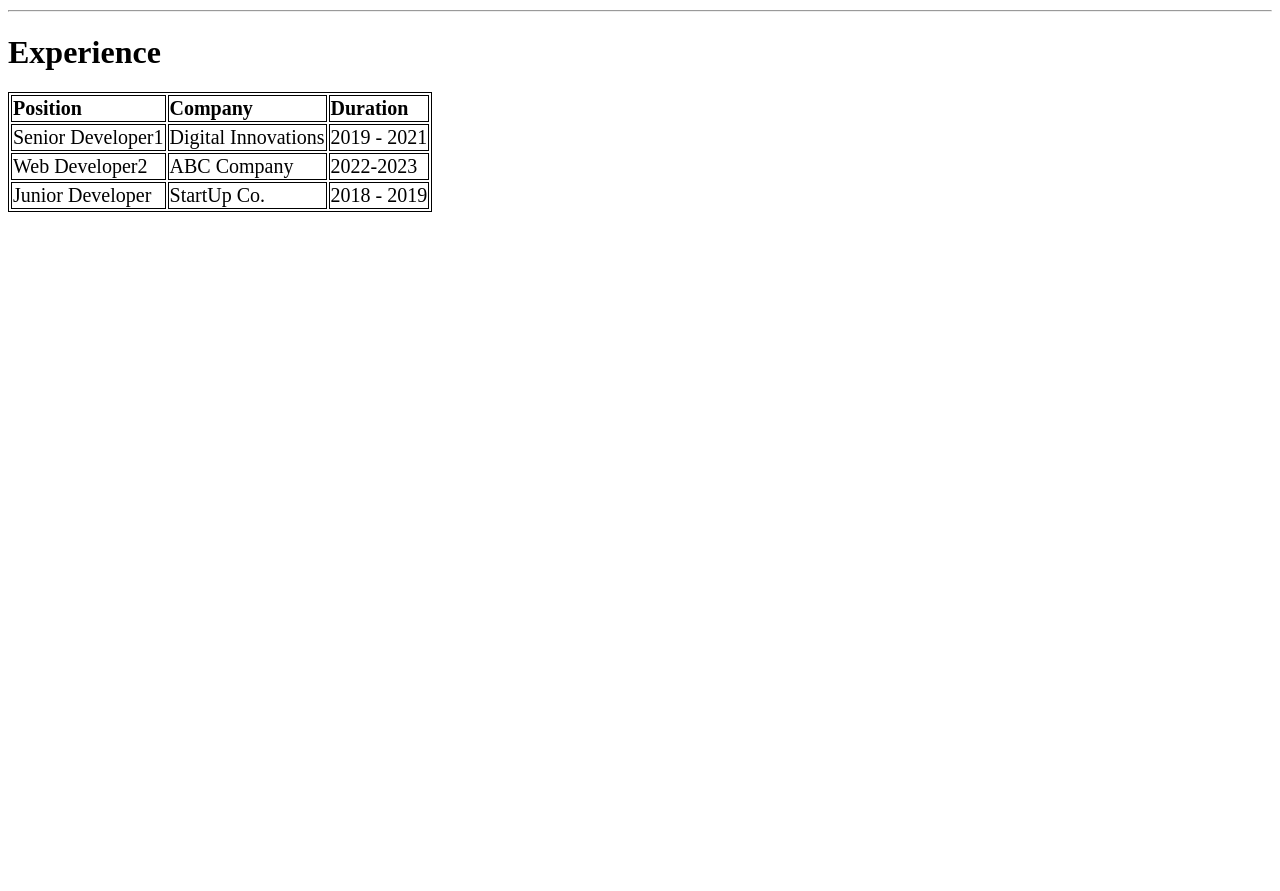
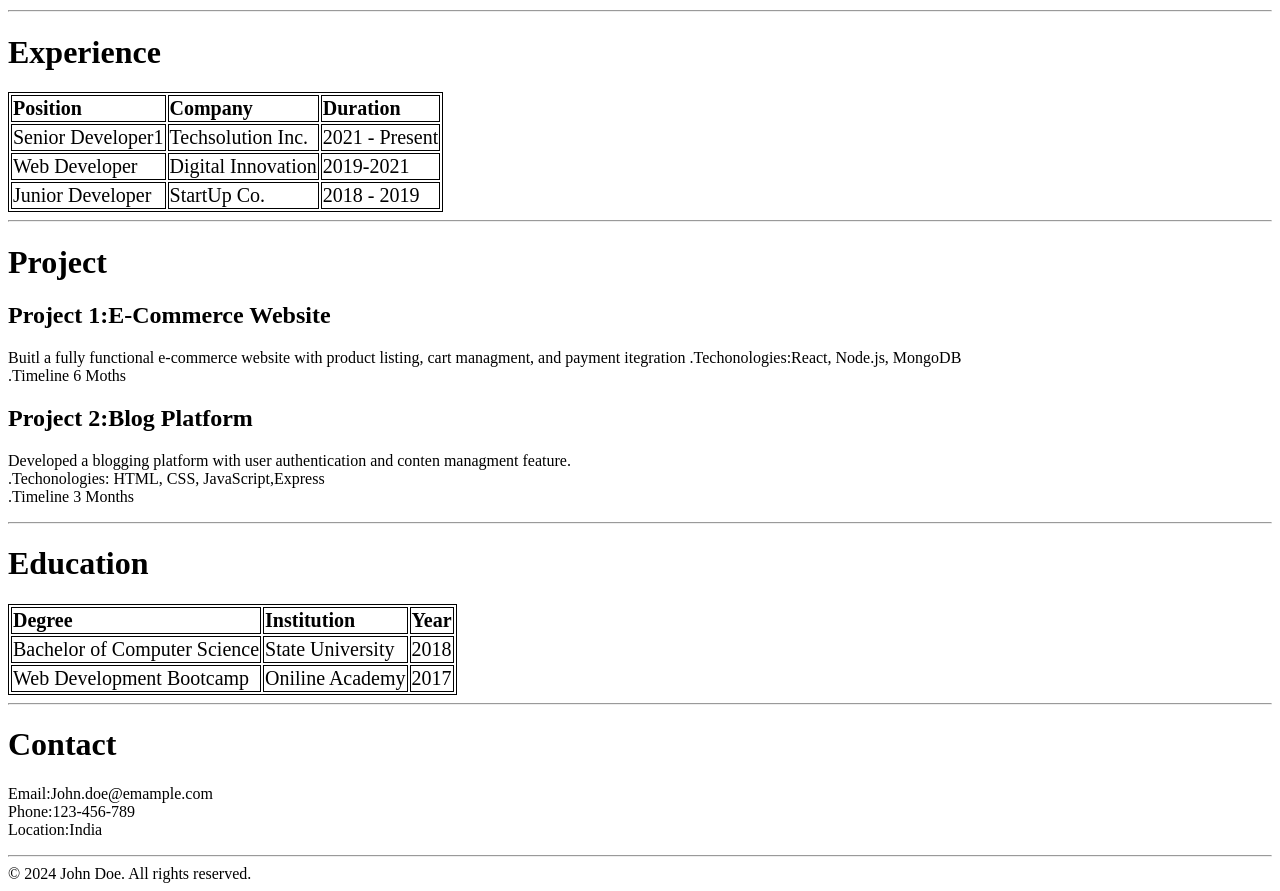
Before and after one commit to ayushthantharate/HTML-Resume-Page-Assignment, a plain HTML site: page index.html in a window 1280 px wide. Shown: the part 424-1315 px from the top of the page. Before the commit the page ends 800 px from the top, so only its background shows below. Drawn offline with Linux system fonts and the light colour scheme.

Commit message:
Create table and imrove headings

```diff
--- a/index.html
+++ b/index.html
@@ -47,13 +47,13 @@
       <tbody>
         <tr>
           <td >Senior Developer1</td>
-          <td>Digital Innovations</td>
-          <td>2019 - 2021</td>
+          <td>Techsolution Inc.</td>
+          <td>2021 - Present</td>
         </tr>
         <tr>
-          <td >Web Developer2</td>
-          <td>ABC Company</td>
-          <td>2022-2023</td>
+          <td >Web Developer</td>
+          <td>Digital Innovation</td>
+          <td>2019-2021</td>
         </tr>
         <tr>
           <td >Junior Developer</td>
@@ -61,7 +61,47 @@
           <td>2018 - 2019</td>
         </tr>
       </tbody>
+    <table>
+      <hr>
+      <h1>Project</h1>
+      <h2>Project 1:E-Commerce Website</h2>
+      <p>
+       Buitl a fully functional e-commerce website with product listing, cart managment, and payment itegration
+      .Techonologies:React, Node.js, MongoDB <br>
+      .Timeline 6 Moths
+      </p>
+
+    <h2>Project 2:Blog Platform</h2>
+    <p>Developed a blogging platform with user authentication and conten managment feature.<br>
+      .Techonologies: HTML, CSS, JavaScript,Express <br>
+      .Timeline 3 Months
+    </p><hr>
+    <h1>Education</h1>
+      <thead>
+        <tr>
+          <td>Degree</td>
+          <td>Institution</td>
+          <td>Year</td>
+        </tr>
+        </thead>
+        <tr>
+        <td>Bachelor of Computer Science</td>
+        <td>State University</td>
+        <td>2018</td>
+        </tr>
+        <td>Web Development Bootcamp</td>
+        <td>Oniline Academy</td>
+        <td>2017</td>
+      </tr>
+      </table>
+      <hr>
+<h1>Contact</h1>
+<p>Email:John.doe@emample.com <br>
+   Phone:123-456-789 <br>
+   Location:India
+</p>
+<hr>
+© 2024 John Doe. All rights reserved.
     </table>
-
   </body>
 </html>
```
